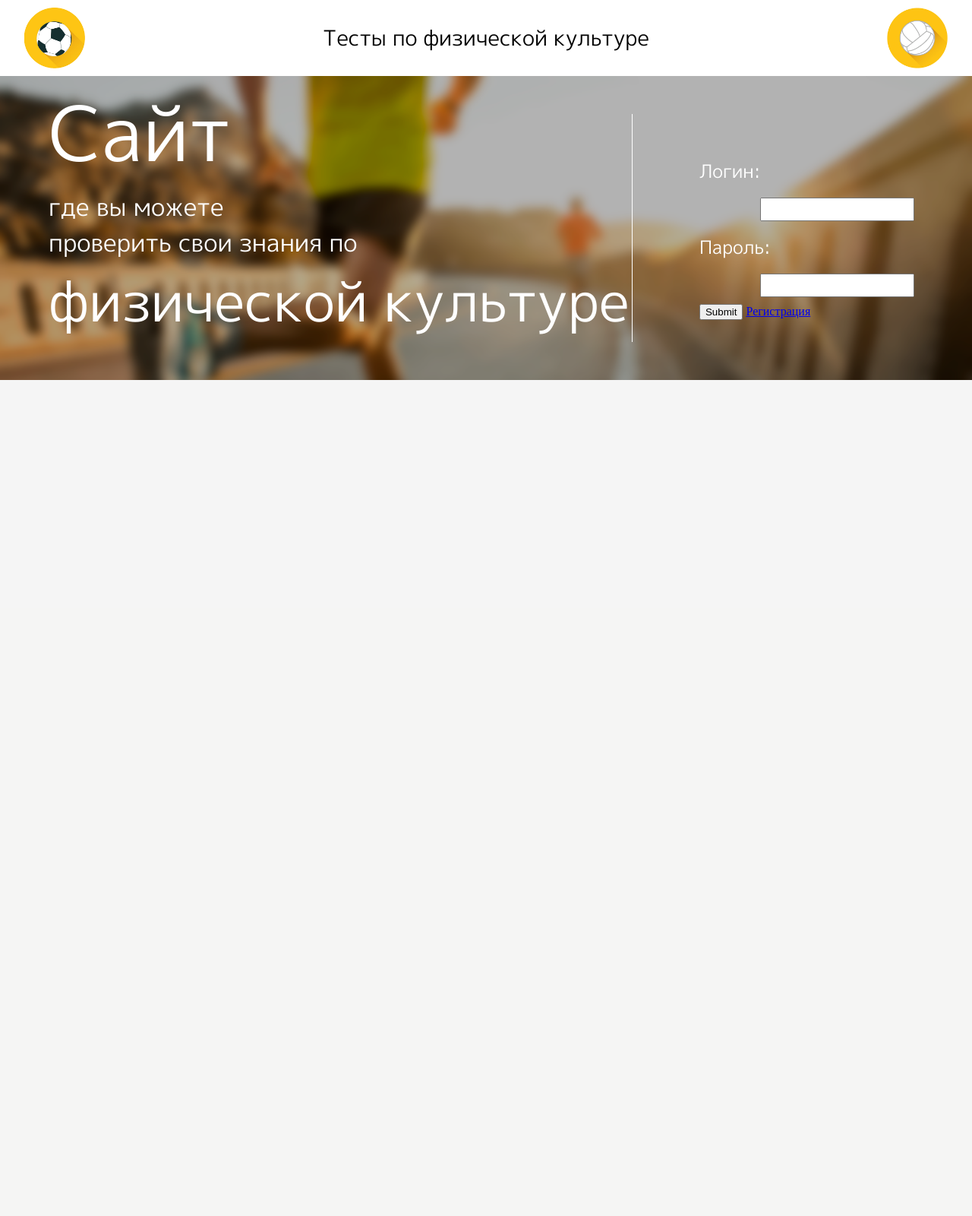
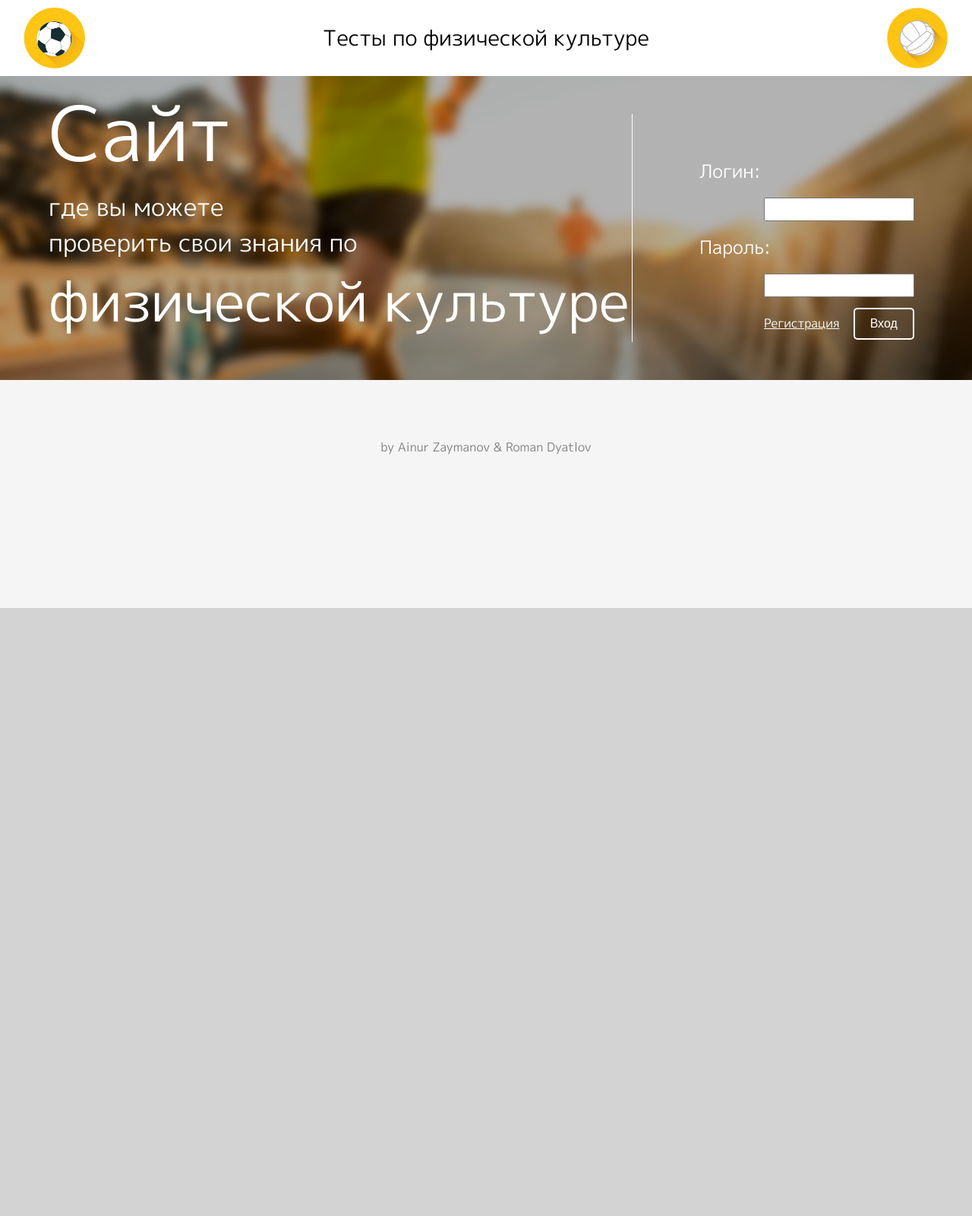
Before and after one commit to Bitardd/sport_test, a PHP site: page / in a window 1280 px wide. Shown: the whole page at 76% size. Before the commit the page ends 500 px from the top, so only its background shows below. Run offline with PHP 8.4, Linux system fonts and the light colour scheme.

Commit message:
1.2 version

```diff
--- a/css/style.css
+++ b/css/style.css
@@ -7,6 +7,11 @@ html,body {
 
 #pagewarp {
 	width: 100%;
+	overflow-x:hidden;
+}
+#section1{
+	width: 100vw;
+	height: 100vh;
 }
 /*шапка*/
 header {
@@ -129,7 +134,42 @@ header {
 						font-size: 24px;
 						color: white;
 					}
-						.input_text{
+
+					.input_text {
 							height: 25px;
-							width: 195px;
+							width: 190px;
 					}
+
+					.login_button {
+						background-color: rgba(0,0,0,0);
+						border: 2px solid white;
+						border-radius: 5px;
+						padding-top: 10px;
+						padding-bottom: 10px;
+						padding-right: 20px;
+						padding-left: 20px;
+						color: white;
+						font-size: 16px;
+						cursor: pointer;
+					}
+
+					.reg_link {
+						margin-right: 5%;
+						color: white;
+						font-family: 'M PLUS 1p', sans-serif;
+					}
+	.header_footer{
+		height: 100%;
+		width: 100%;
+		text-align: center;
+		margin-top: 6%;
+	}
+		.developer_desk {
+			color: gray;
+			font-family: 'M PLUS 1p',sans-serif;
+		}
+#section2 {
+	width: 100vw;
+	height: 100vh;
+	background-color: #D3D3D3;
+}
--- a/index.html
+++ b/index.html
@@ -4,9 +4,11 @@
 	<meta charset="utf-8">
 	<title>test</title>
 	<link href="css/style.css" rel="stylesheet" type="text/css">
+	<link href="https://fonts.googleapis.com/css?family=M+PLUS+1p" rel="stylesheet">
 </head>
 <body>
 	<div id="pagewarp">
+		<div id="section1">
 			<header>
 				<div class="header">
 					<div class="header_logo">
@@ -44,14 +46,22 @@
 								<label for="pass">Пароль:</label>
 								<input class="input_text" type="password" name="pass" id="pass">
 							</div>
-						<input class="login_button" type="submit" name="login_button">
-						<a href="signup.php">Регистрация</a>
+							<div class="field">
+								<a class="reg_link" href="signup.php">Регистрация</a>
+								<input class="login_button" type="submit" name="login_button" value="Вход">
+							</div>
 						</div>
 						</form>
 					</div>
 				</div>
 			</div>
 		</div>
+		<div class="header_footer">
+			<span class="developer_desk">by Ainur Zaymanov & Roman Dyatlov </span>
+		</div>
+	</div>
+	<div id="section2">
+	</div>
 	</div>
 </body>
 </html>
```
Lines whose indentation alone changed are shown as unchanged.
